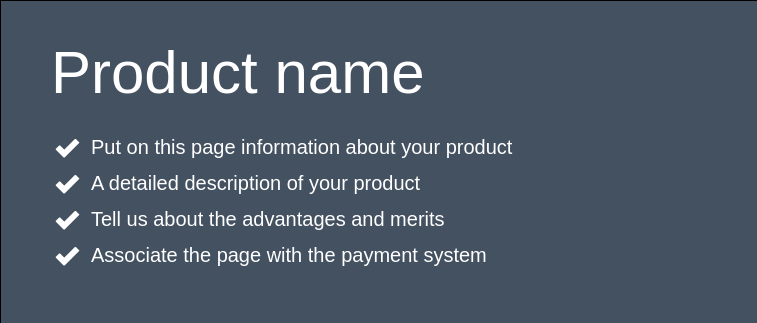
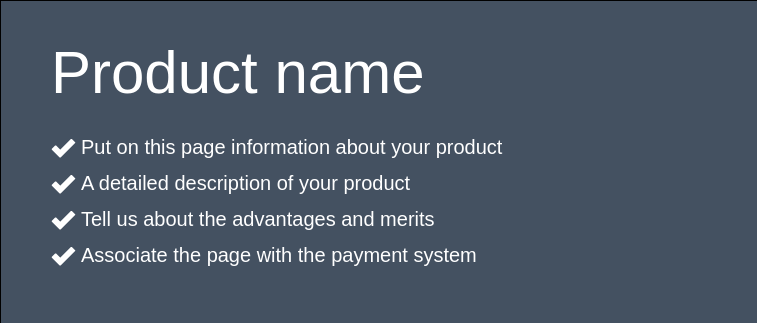
Before and after one commit to everwithadream/geekbrains_html_css, a plain HTML site: page index.html in a window 1280 px wide. Shown: the top 323 px of the page, 0-757 px from the left. Drawn offline with Linux system fonts and the light colour scheme.

Commit message:
last update

```diff
--- a/less/style.less
+++ b/less/style.less
@@ -101,11 +101,14 @@ body {
     font-size: 20px;
     line-height: 36px;
     font-weight: 400;
+    padding: 0;
 }
 
 .main-header-list-item {
     list-style-type: none;
     position: relative;
+    padding: 0 0 0 30px;
+    box-sizing: border-box;
 }
 
 .main-header-list-item:before {
@@ -118,7 +121,7 @@ body {
     background-size: cover;
     position: absolute;
     top: 10px;
-    left: -36px;
+    left: 0;
 }
 
 .main-header-img {
```
Also changed, not shown: css/style.css.
